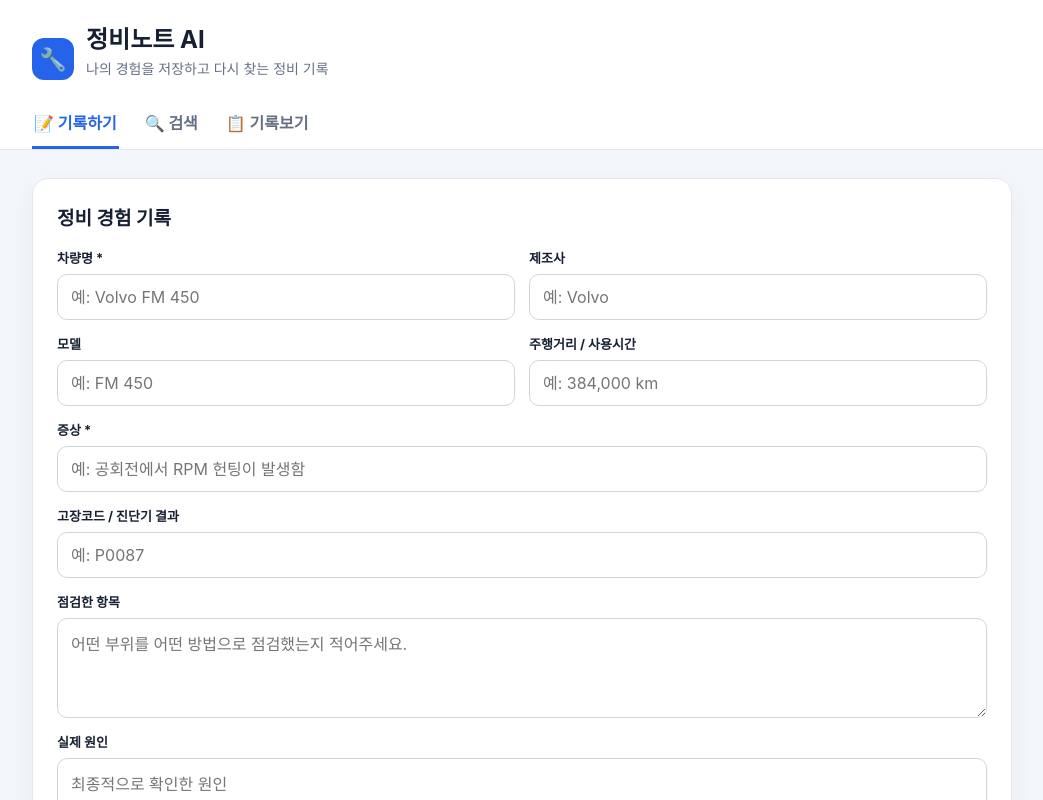
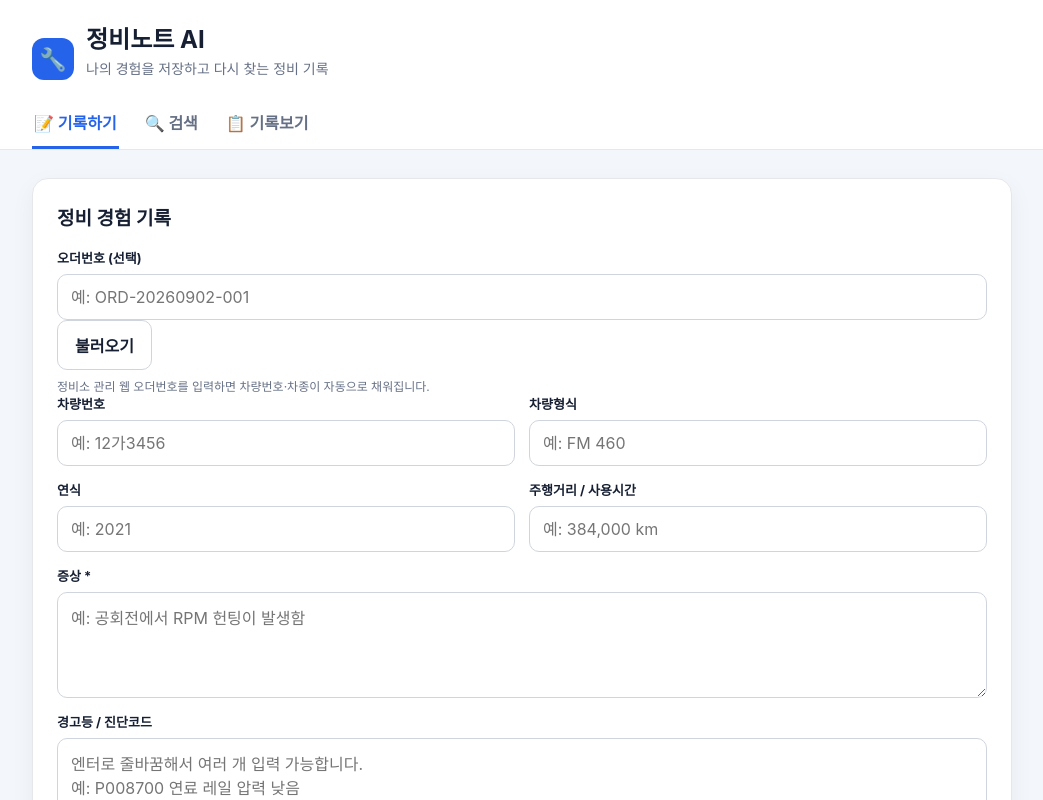
Before and after one commit to wnsdle/repair-note-ai, a Next.js app: page / in a window 1280 px wide. Shown: the top 800 px of the page, without its empty margins (118-1161 px from the left). Built offline with nearby package versions, Linux system fonts and the light colour scheme.

Commit message:
Add files via upload

```diff
--- a/app/page.tsx
+++ b/app/page.tsx
@@ -4,36 +4,28 @@ import { ChangeEvent, FormEvent, useEffect, useState } from "react";
 
 type Note = {
   id: string;
-  vehicle_name: string;
-  manufacturer: string;
-  model: string;
+  vehicle_type: string;
+  model_year: string;
   mileage_or_hours: string;
+  order_id: string;
+  plate_number: string;
   symptom: string;
-  error_codes: string;
+  dtc_codes: string[];
   inspection: string;
-  root_cause: string;
-  repair_action: string;
-  parts_used: string;
-  result: string;
-  is_resolved: boolean;
-  tags: string;
+  cause: string;
   created_at: string;
 };
 
 const initialForm = {
-  vehicleName: "",
-  manufacturer: "",
-  model: "",
+  vehicleType: "",
+  modelYear: "",
   mileage: "",
+  orderId: "",
+  plateNumber: "",
   symptom: "",
   errorCodes: "",
   inspection: "",
-  rootCause: "",
-  repairAction: "",
-  partsUsed: "",
-  result: "",
-  isResolved: false,
-  tags: ""
+  rootCause: ""
 };
 
 export default function Home() {
@@ -45,6 +37,7 @@ export default function Home() {
   const [query, setQuery] = useState("");
   const [status, setStatus] = useState("");
   const [loading, setLoading] = useState(false);
+  const [orderLookupLoading, setOrderLookupLoading] = useState(false);
 
   useEffect(() => {
     if (tab === "history") loadNotes();
@@ -65,11 +58,43 @@ export default function Home() {
   function updateForm(
     event: ChangeEvent<HTMLInputElement | HTMLTextAreaElement>
   ) {
-    const { name, value, type } = event.target;
-    setForm((current) => ({
-      ...current,
-      [name]: type === "checkbox" ? (event.target as HTMLInputElement).checked : value
-    }));
+    const { name, value } = event.target;
+    setForm((current) => ({ ...current, [name]: value }));
+  }
+
+  /** 엔터키로 다음 입력칸으로 넘어가지 않고, 그 칸 안에서 줄바꿈만 되도록 처리 (여러 줄 입력용) */
+  function allowNewline(event: React.KeyboardEvent<HTMLTextAreaElement>) {
+    if (event.key === "Enter") {
+      event.stopPropagation();
+    }
+  }
+
+  async function lookupOrder() {
+    const orderId = form.orderId.trim();
+    if (!orderId) {
+      setStatus("오더번호를 먼저 입력해주세요.");
+      return;
+    }
+    setOrderLookupLoading(true);
+    setStatus("오더 정보를 불러오는 중입니다...");
+    try {
+      const response = await fetch(`/api/order-lookup?orderId=${encodeURIComponent(orderId)}`);
+      const json = await response.json();
+      if (!response.ok) {
+        setStatus(json.error || "오더 정보를 찾지 못했습니다.");
+        return;
+      }
+      setForm((current) => ({
+        ...current,
+        plateNumber: json.data.plateNumber || current.plateNumber,
+        vehicleType: json.data.vehicleType || current.vehicleType
+      }));
+      setStatus(`오더 정보를 불러왔습니다. (차량번호: ${json.data.plateNumber || "-"})`);
+    } catch {
+      setStatus("오더 정보를 불러오는 중 오류가 발생했습니다.");
+    } finally {
+      setOrderLookupLoading(false);
+    }
   }
 
   async function saveNote(event: FormEvent) {
@@ -108,7 +133,7 @@ export default function Home() {
     setStatus(
       uploaded
         ? `저장되었습니다. 사진 ${uploaded}장도 Google Drive에 올렸습니다.`
-        : "저장되었습니다. 사진을 올리지 않았다면 정상입니다."
+        : "저장되었습니다."
     );
   }
 
@@ -158,34 +183,79 @@ export default function Home() {
       </header>
 
       <section className="content">
-        {status && <div className={`status ${status.includes("못") ? "error" : ""}`}>{status}</div>}
+        {status && <div className={`status ${status.includes("못") || status.includes("오류") ? "error" : ""}`}>{status}</div>}
 
         {tab === "record" && (
           <form className="card" onSubmit={saveNote}>
             <h2 className="section-title">정비 경험 기록</h2>
+
+            <div className="field full order-lookup-row">
+              <label htmlFor="orderId">오더번호 (선택)</label>
+              <div className="order-lookup-inline">
+                <input
+                  id="orderId"
+                  name="orderId"
+                  value={form.orderId}
+                  onChange={updateForm}
+                  placeholder="예: ORD-20260902-001"
+                />
+                <button type="button" className="secondary" onClick={lookupOrder} disabled={orderLookupLoading}>
+                  {orderLookupLoading ? "불러오는 중..." : "불러오기"}
+                </button>
+              </div>
+              <p className="hint">정비소 관리 웹 오더번호를 입력하면 차량번호·차종이 자동으로 채워집니다.</p>
+            </div>
+
             <div className="form-grid">
-              <Field label="차량명 *" name="vehicleName" value={form.vehicleName} onChange={updateForm} placeholder="예: Volvo FM 450" />
-              <Field label="제조사" name="manufacturer" value={form.manufacturer} onChange={updateForm} placeholder="예: Volvo" />
-              <Field label="모델" name="model" value={form.model} onChange={updateForm} placeholder="예: FM 450" />
+              <Field label="차량번호" name="plateNumber" value={form.plateNumber} onChange={updateForm} placeholder="예: 12가3456" />
+              <Field label="차량형식" name="vehicleType" value={form.vehicleType} onChange={updateForm} placeholder="예: FM 460" />
+              <Field label="연식" name="modelYear" value={form.modelYear} onChange={updateForm} placeholder="예: 2021" />
               <Field label="주행거리 / 사용시간" name="mileage" value={form.mileage} onChange={updateForm} placeholder="예: 384,000 km" />
-              <Field full label="증상 *" name="symptom" value={form.symptom} onChange={updateForm} placeholder="예: 공회전에서 RPM 헌팅이 발생함" />
-              <Field full label="고장코드 / 진단기 결과" name="errorCodes" value={form.errorCodes} onChange={updateForm} placeholder="예: P0087" />
-              <Field full label="점검한 항목" name="inspection" value={form.inspection} onChange={updateForm} multiline placeholder="어떤 부위를 어떤 방법으로 점검했는지 적어주세요." />
-              <Field full label="실제 원인" name="rootCause" value={form.rootCause} onChange={updateForm} multiline placeholder="최종적으로 확인한 원인" />
-              <Field full label="조치 내용" name="repairAction" value={form.repairAction} onChange={updateForm} multiline placeholder="수리하거나 교환한 내용을 적어주세요." />
-              <Field full label="사용 부품" name="partsUsed" value={form.partsUsed} onChange={updateForm} placeholder="부품명, 품번 등" />
-              <Field full label="조치 후 결과" name="result" value={form.result} onChange={updateForm} multiline placeholder="증상이 해결되었는지, 재발했는지" />
-              <Field full label="검색 태그" name="tags" value={form.tags} onChange={updateForm} placeholder="예: RPM헌팅, 연료압력, 인젝터" />
+              <Field
+                full
+                label="증상 *"
+                name="symptom"
+                value={form.symptom}
+                onChange={updateForm}
+                onKeyDown={allowNewline}
+                multiline
+                placeholder="예: 공회전에서 RPM 헌팅이 발생함"
+              />
+              <Field
+                full
+                label="경고등 / 진단코드"
+                name="errorCodes"
+                value={form.errorCodes}
+                onChange={updateForm}
+                onKeyDown={allowNewline}
+                multiline
+                placeholder={"엔터로 줄바꿈해서 여러 개 입력 가능합니다.\n예: P008700 연료 레일 압력 낮음\nB00011B 스티어링 진단 오류"}
+              />
+              <Field
+                full
+                label="점검내용"
+                name="inspection"
+                value={form.inspection}
+                onChange={updateForm}
+                onKeyDown={allowNewline}
+                multiline
+                placeholder="어떤 부위를 어떤 방법으로 점검했는지 적어주세요."
+              />
+              <Field
+                full
+                label="원인"
+                name="rootCause"
+                value={form.rootCause}
+                onChange={updateForm}
+                onKeyDown={allowNewline}
+                multiline
+                placeholder="확인한 원인 또는 조치 내용을 적어주세요."
+              />
               <div className="field full">
                 <label htmlFor="photos">정비 사진</label>
                 <input id="photos" type="file" accept="image/*" multiple onChange={(event) => setPhotos(Array.from(event.target.files || []))} />
                 <p className="hint">사진은 Google Drive 전용 폴더에 저장됩니다. 사진 1장당 10MB 이하입니다.</p>
               </div>
-              <label className="field full">
-                <span>
-                  <input name="isResolved" type="checkbox" checked={form.isResolved} onChange={updateForm} /> 해결된 정비 사례입니다
-                </span>
-              </label>
             </div>
             <div className="actions">
               <button className="primary" type="submit" disabled={loading}>저장하기</button>
@@ -199,8 +269,8 @@ export default function Home() {
             <h2 className="section-title">내 정비 경험 검색</h2>
             <form onSubmit={searchNotes}>
               <div className="field">
-                <label htmlFor="query">증상, 차량, 고장코드를 입력하세요</label>
-                <input id="query" value={query} onChange={(event) => setQuery(event.target.value)} placeholder="예: Volvo FM 450 RPM 헌팅" />
+                <label htmlFor="query">증상, 경고등, 차량번호, 오더번호로 검색</label>
+                <input id="query" value={query} onChange={(event) => setQuery(event.target.value)} placeholder="예: RPM 헌팅 또는 P0087 또는 12가3456" />
               </div>
               <div className="actions">
                 <button className="primary" type="submit" disabled={loading}>🔍 검색하기</button>
@@ -228,6 +298,7 @@ function Field({
   name,
   value,
   onChange,
+  onKeyDown,
   placeholder,
   multiline = false,
   full = false
@@ -236,6 +307,7 @@ function Field({
   name: string;
   value: string;
   onChange: (event: ChangeEvent<HTMLInputElement | HTMLTextAreaElement>) => void;
+  onKeyDown?: (event: React.KeyboardEvent<HTMLTextAreaElement>) => void;
   placeholder?: string;
   multiline?: boolean;
   full?: boolean;
@@ -243,27 +315,42 @@ function Field({
   return (
     <div className={`field ${full ? "full" : ""}`}>
       <label htmlFor={name}>{label}</label>
-      {multiline ? <textarea id={name} name={name} value={value} onChange={onChange} placeholder={placeholder} /> : <input id={name} name={name} value={value} onChange={onChange} placeholder={placeholder} />}
+      {multiline ? (
+        <textarea id={name} name={name} value={value} onChange={onChange} onKeyDown={onKeyDown} placeholder={placeholder} rows={4} />
+      ) : (
+        <input id={name} name={name} value={value} onChange={onChange} placeholder={placeholder} />
+      )}
     </div>
   );
 }
 
 function NoteCard({ note }: { note: Note }) {
-  const vehicle = [note.manufacturer, note.model].filter(Boolean).join(" ");
   return (
     <article className="record">
       <div className="record-head">
         <div>
-          <h3>{note.vehicle_name || vehicle || "차량 정보 없음"}</h3>
-          <p className="muted">{new Date(note.created_at).toLocaleString("ko-KR")}</p>
+          <h3>{note.vehicle_type || "차량형식 미입력"}{note.plate_number ? ` · ${note.plate_number}` : ""}</h3>
+          <p className="muted">
+            {note.model_year ? `${note.model_year}년식 · ` : ""}
+            {note.mileage_or_hours ? `${note.mileage_or_hours} · ` : ""}
+            {new Date(note.created_at).toLocaleString("ko-KR")}
+          </p>
         </div>
-        {note.is_resolved && <span className="badge">해결됨</span>}
       </div>
       <p><strong>증상:</strong> {note.symptom}</p>
-      {note.root_cause && <p><strong>원인:</strong> {note.root_cause}</p>}
-      {note.repair_action && <p><strong>조치:</strong> {note.repair_action}</p>}
-      {note.result && <p><strong>결과:</strong> {note.result}</p>}
-      {note.tags && <p className="muted">#{note.tags.split(",").join(" #")}</p>}
+      {note.dtc_codes && note.dtc_codes.length > 0 && (
+        <div className="dtc-list">
+          <strong>경고등/진단코드:</strong>
+          <ul>
+            {note.dtc_codes.map((code, idx) => (
+              <li key={idx}>{code}</li>
+            ))}
+          </ul>
+        </div>
+      )}
+      {note.inspection && <p><strong>점검내용:</strong> {note.inspection}</p>}
+      {note.cause && <p><strong>원인:</strong> {note.cause}</p>}
+      {note.order_id && <p className="muted">오더번호: {note.order_id}</p>}
     </article>
   );
 }
```
